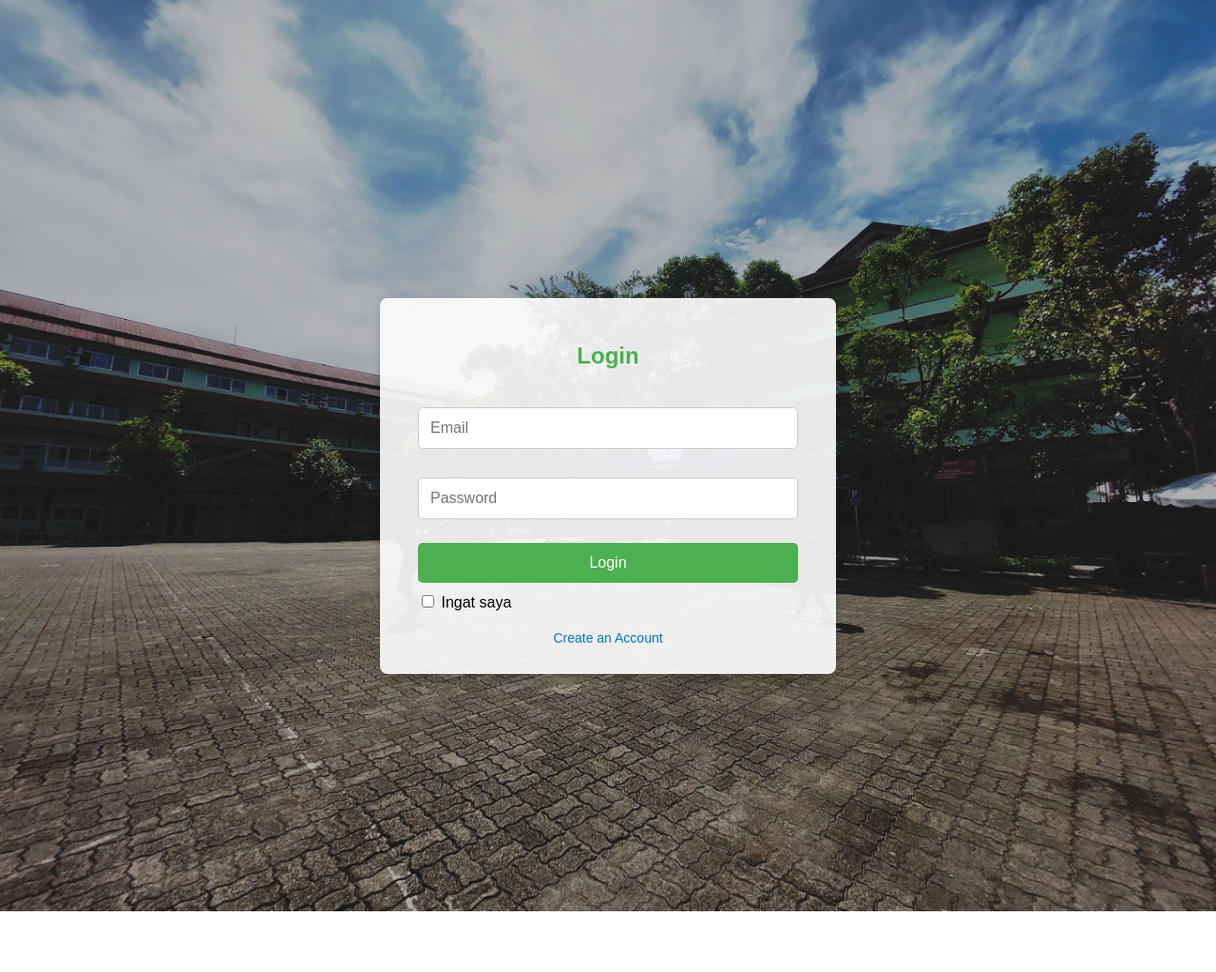
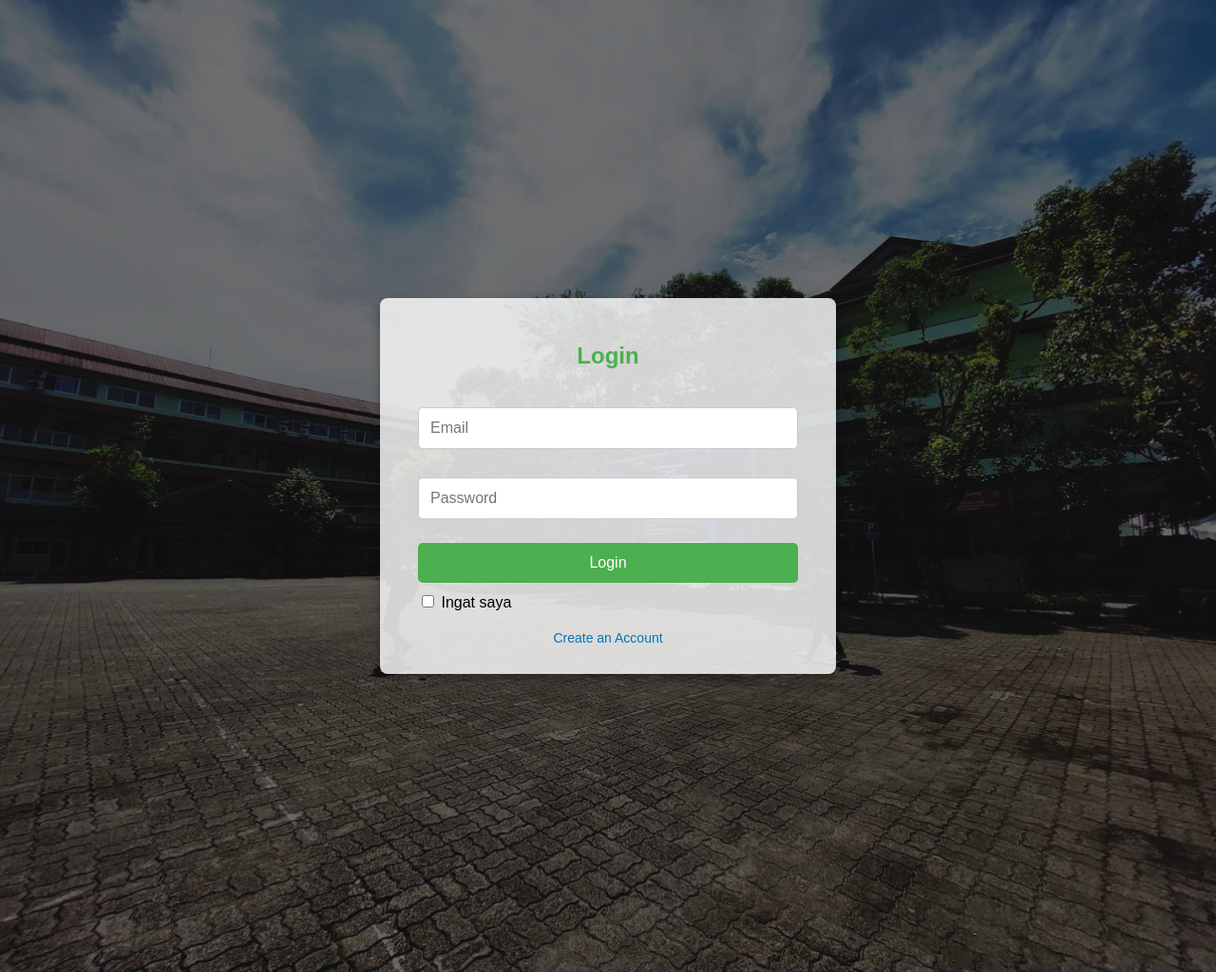
Before and after one commit to Dxdeka9/Project_UAS_Auditorium, a PHP site: page / in a window 1280 px wide. Shown: the whole page at 95% size. Run offline with PHP 8.4, Linux system fonts and the light colour scheme.

Commit message:
benerin slideshow

```diff
--- a/index.css
+++ b/index.css
@@ -7,29 +7,19 @@
     display: flex;
     justify-content: center;
     align-items: center;
-}
-
-/* Container untuk memusatkan login form */
-.container {
-    display: flex;
-    justify-content: center;
-    align-items: center;
-    position: absolute;
-    top: 0;
-    left: 0;
-    right: 0;
-    bottom: 0;
+    background: rgba(0, 0, 0, 0.5); /* Untuk sedikit gelap di belakang */
 }
 
 /* Login Container */
 .login-container {
-    background: rgba(255, 255, 255, 0.9);
+    background: rgba(255, 255, 255, 0.819); /* Sedikit lebih solid */
     padding: 30px 40px;
     border-radius: 8px;
-    box-shadow: 0 4px 10px rgba(0, 0, 0, 0.2);
+    box-shadow: 0 4px 10px rgba(0, 0, 0, 0.3);
     width: 100%;
     max-width: 400px;
     text-align: center;
+    z-index: 2; /* Tetap di atas segalanya */
 }
 
 .login-container h1 {
@@ -91,36 +81,27 @@
     margin-top: 10px;
 }
 
-/* Slideshow container */
-.slideshow-container {
+/* Overlay Effect for Background */
+.slideshow-container::after {
+    content: "";
     position: fixed;
     top: 0;
     left: 0;
     width: 100%;
     height: 100%;
-    z-index: -1; /* Agar form berada di atas slideshow */
+    background: rgba(0, 0, 0, 0.4); /* Overlay gelap untuk meningkatkan kontras */
+    z-index: 0; /* Agar berada di atas slideshow tapi di bawah form */
 }
 
-.mySlides {
-    display: none;
+/* Container untuk memusatkan login form */
+.container {
+    display: flex;
+    justify-content: center;
+    align-items: center;
+    position: absolute;
+    top: 0;
+    left: 0;
+    right: 0;
+    bottom: 0;
+    z-index: 1; /* Pastikan form berada di atas overlay dan slideshow */
 }
-
-.mySlides img {
-    width: 100%;
-    height: 100%;
-    object-fit: cover;
-}
-
-.fade {
-    animation-name: fade;
-    animation-duration: 1.5s;
-}
-
-@keyframes fade {
-    from {
-        opacity: 0.4;
-    }
-    to {
-        opacity: 1;
-    }
-}
--- a/index.php
+++ b/index.php
@@ -59,16 +59,17 @@
 <body>
     <!-- Slideshow container -->
     <div class="slideshow-container">
-        <div class="mySlides fade">
-            <img src="page1.jpg" style="width:100%">
+        <div class="mySlides active">
+            <img src="page1.jpg" alt="Page 1">
         </div>
-        <div class="mySlides fade">
-            <img src="page2.jpg" style="width:100%">
+        <div class="mySlides">
+            <img src="page2.jpg" alt="Page 2">
         </div>
-        <div class="mySlides fade">
-            <img src="page3.jpg" style="width:100%">
+        <div class="mySlides">
+            <img src="page3.jpg" alt="Page 3">
         </div>
     </div>
+
     <div class="container">
         <div class="login-container">
             <h1>Login</h1>
--- a/slideshow.css
+++ b/slideshow.css
@@ -11,16 +11,20 @@
 
 /* Hide slides by default */
 .mySlides {
-    display: none;
+    position: absolute;
+    width: 100%;
+    height: 100%;
+    opacity: 0;
+    transition: opacity 1.5s ease-in-out; /* Smooth blend transition */
 }
 
-/* Fading animation */
-.fade {
-    animation-name: fade;
-    animation-duration: 1s;
+/* Show active slide */
+.mySlides.active {
+    opacity: 1;
 }
 
-@keyframes fade {
-    from { opacity: 0.4; }
-    to { opacity: 1; }
+.mySlides img {
+    width: 100%;
+    height: 100%;
+    object-fit: cover;
 }
--- a/slideshow.js
+++ b/slideshow.js
@@ -1,17 +1,23 @@
 let slideIndex = 0;
+const slides = document.querySelectorAll(".mySlides");
+
+function showSlides() {
+    // Remove active class from all slides
+    slides.forEach((slide) => slide.classList.remove("active"));
+
+    // Add active class to the current slide
+    slides[slideIndex].classList.add("active");
+
+    // Increment slide index and reset if at the end
+    slideIndex = (slideIndex + 1) % slides.length;
+
+    // Change slide every 5 seconds
+    setTimeout(showSlides, 3000);
+}
+
+// Start the slideshow
 showSlides();
 
-function showSlides() {
-    let i;
-    let slides = document.getElementsByClassName("mySlides");
-    for (i = 0; i < slides.length; i++) {
-        slides[i].style.display = "none";
-    }
-    slideIndex++;
-    if (slideIndex > slides.length) { slideIndex = 1 }
-    slides[slideIndex - 1].style.display = "block";
-    setTimeout(showSlides, 3000); // Change image every 3 seconds
-}
 
 /* ini code buat jaga-jaga klo slideshow register.css ngawur
 let slideIndex = 0;
```
Also changed, not shown: register.css (+13 -34 lines), register.php (+6 -6 lines).
